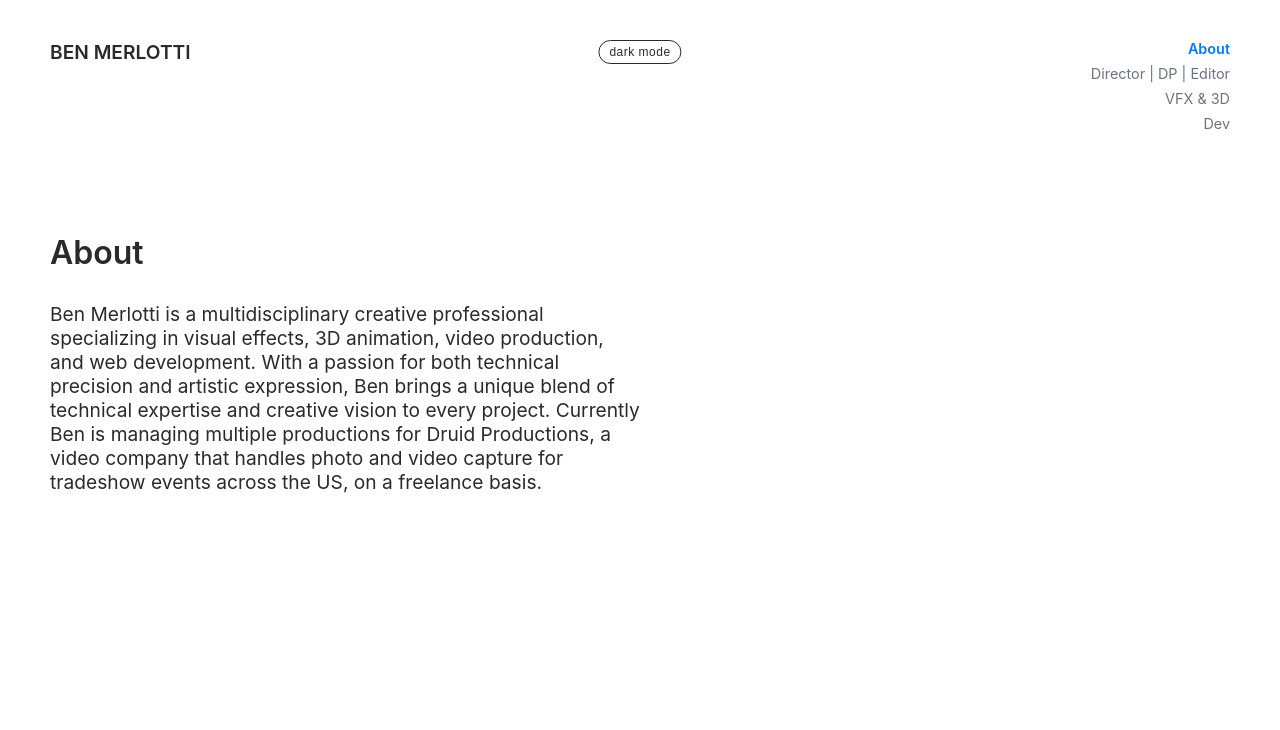
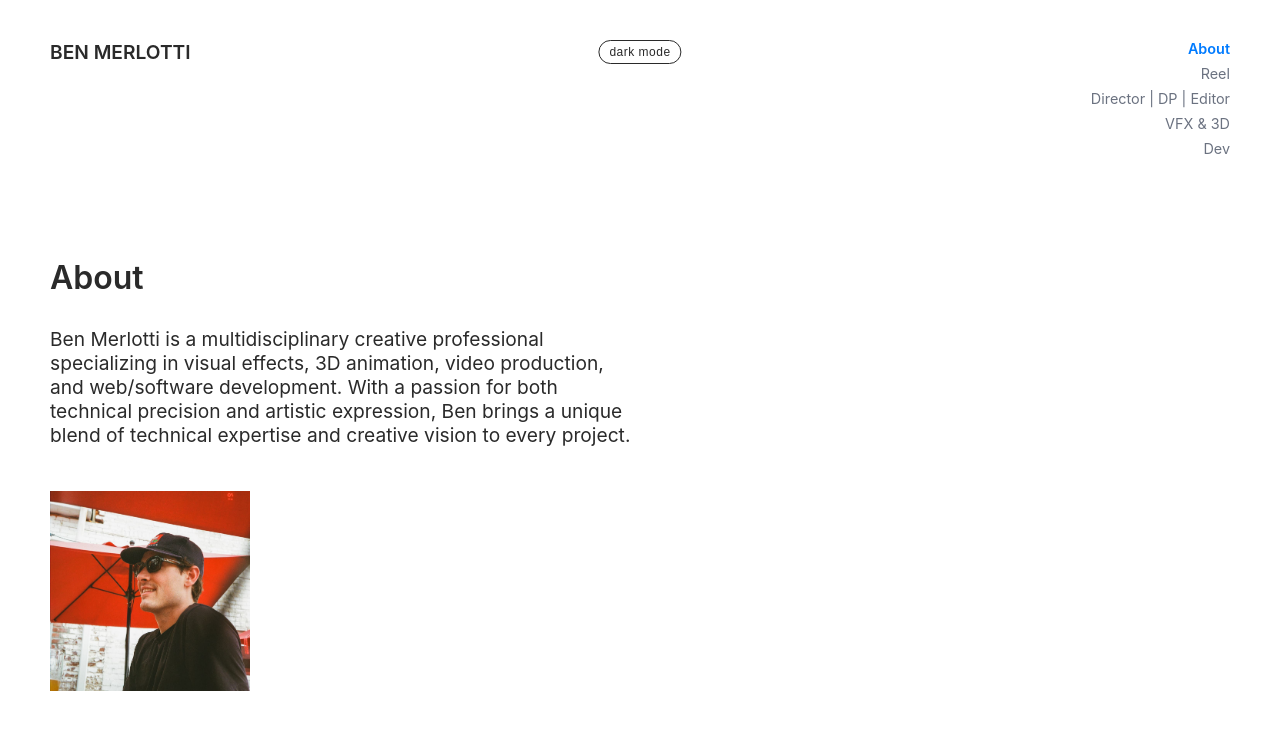
Before and after one commit to benMerlotti/benMerlottiWebsite, a React (Vite) app: page /about in a window 1280 px wide. Shown: the top 730 px of the page. Built offline with nearby package versions, Linux system fonts and the light colour scheme.

Commit message:
added photo to about and reel component

```diff
--- a/src/App.jsx
+++ b/src/App.jsx
@@ -7,6 +7,7 @@ import About from './pages/About';
 import Vfx3D from './pages/Vfx3D';
 import Dev from './pages/Dev';
 import Video from './pages/Video';
+import Reel from './pages/Reel';
 
 const router = createBrowserRouter(
   [
@@ -33,6 +34,10 @@ const router = createBrowserRouter(
         {
           path: "dev",
           element: <Dev />
+        },
+        {
+          path: "reel",
+          element: <Reel />
         }
       ]
     }
--- a/src/components/Header.jsx
+++ b/src/components/Header.jsx
@@ -17,6 +17,7 @@ const Header = () => {
 
       <nav className="site-nav">
         <NavLink to="/about">About</NavLink>
+        <NavLink to="/reel">Reel</NavLink>
         <NavLink to="/edit-shoot">Director | DP | Editor</NavLink>
         <NavLink to="/vfx-3d">VFX & 3D</NavLink>
         <NavLink to="/dev">Dev</NavLink>
--- a/src/data/projects.js
+++ b/src/data/projects.js
@@ -1,6 +1,14 @@
 // src/data/projects.js
 export const projects = [
   // VFX & 3D Projects
+  {
+    id: 'reel-01',
+    title: 'Reel',
+    projectType: 'reel',
+    category: 'reel',
+    thumbnailUrl: 'https://via.placeholder.com/400x225/111/fff?text=Reel',
+    vimeoUrl: 'https://vimeo.com/900269476'
+  },
   {
     id: 'vfx-01',
     title: 'Weezer - Pinkerton Album Art Extension & Visualizer',
@@ -109,8 +117,8 @@ export const projects = [
     projectType: 'trailer',
     category: 'trailer',
     credits: ['Editor'],
-    thumbnailUrl: 'https://via.placeholder.com/400x225/333/fff?text=Malco+Eagle+Grip+Product+Launch',
-    youtubeUrlUrl: 'https://youtu.be/ZcJsTyhxUIY?si=DW3jmdYbQDX-OHK-'
+    thumbnailUrl: 'https://via.placeholder.com/400x225/333/fff?text=Netflix+Trailer',
+    youtubeUrl: 'https://youtu.be/ZcJsTyhxUIY?si=DW3jmdYbQDX-OHK-'
   },
   {
     id: 'shoot-04',
--- a/src/pages/About.jsx
+++ b/src/pages/About.jsx
@@ -2,6 +2,7 @@
 import React from "react";
 import { projects } from "../data/projects";
 import "./PageStyles.css"; // We'll create a shared style file
+import profileImage from "../assets/profileImage.jpg";
 
 const About = () => {
   return (
@@ -10,16 +11,23 @@ const About = () => {
       <div className="about-text">
         <p>
           Ben Merlotti is a multidisciplinary creative professional specializing
-          in visual effects, 3D animation, video production, and web
+          in visual effects, 3D animation, video production, and web/software
           development. With a passion for both technical precision and artistic
           expression, Ben brings a unique blend of technical expertise and
-          creative vision to every project. Currently Ben is managing multiple
-          productions for Druid Productions, a video company that handles photo
-          and video capture for tradeshow events across the US, on a freelance
-          basis.
+          creative vision to every project.
         </p>
         <br />
-        <br />
+      </div>
+      <div className="about-profile-image" style={{ textAlign: "left", marginBottom: "2rem" }}>
+        <img
+          src={profileImage}
+          alt="Ben Merlotti Profile"
+          style={{
+            width: "200px",
+            height: "200px",
+            objectFit: "cover"
+          }}
+        />
       </div>
     </div>
   );
--- a/src/pages/PageStyles.css
+++ b/src/pages/PageStyles.css
@@ -206,6 +206,28 @@
   font-style: italic;
 }
 
+/* Reel Page Styles */
+.reel-container {
+  display: flex;
+  flex-direction: column;
+  align-items: center;
+  padding: 1rem;
+  justify-content: center;
+}
+
+.reel-video-container {
+  width: 100%;
+  max-width: 95vw;
+  height: 80vh;
+  max-height: 800px;
+}
+
+.reel-video-container iframe {
+  border: 0;
+  width: 100%;
+  height: 100%;
+}
+
 /* Responsive Design */
 @media (max-width: 768px) {
   .home-title {
@@ -270,4 +292,13 @@
   .dev-project-item {
     padding: 12px;
   }
+
+  .reel-video-container {
+    height: 30vh;
+    max-width: 98vw;
+  }
+
+  .reel-container {
+    padding: 0.5rem;
+  }
 }
--- /dev/null
+++ b/src/pages/Reel.jsx
@@ -0,0 +1,27 @@
+import React from 'react';
+import { projects } from '../data/projects';
+import './PageStyles.css';
+
+const Reel = () => {
+  // Find the reel project
+  const reelProject = projects.find(p => p.category === 'reel');
+
+  return (
+    <div className="page-content reel-container">
+      {reelProject && reelProject.vimeoUrl ? (
+        <div className="reel-video-container">
+          <iframe
+            src={reelProject.vimeoUrl.replace('vimeo.com/', 'player.vimeo.com/video/') + '?autoplay=1&title=0&byline=0&portrait=0'}
+            allow="autoplay; fullscreen; picture-in-picture"
+            allowFullScreen
+            title="Reel Video"
+          ></iframe>
+        </div>
+      ) : (
+        <p>Reel video not found.</p>
+      )}
+    </div>
+  );
+};
+
+export default Reel;
```
Also changed, not shown: src/assets/profileImage.jpg (added).
